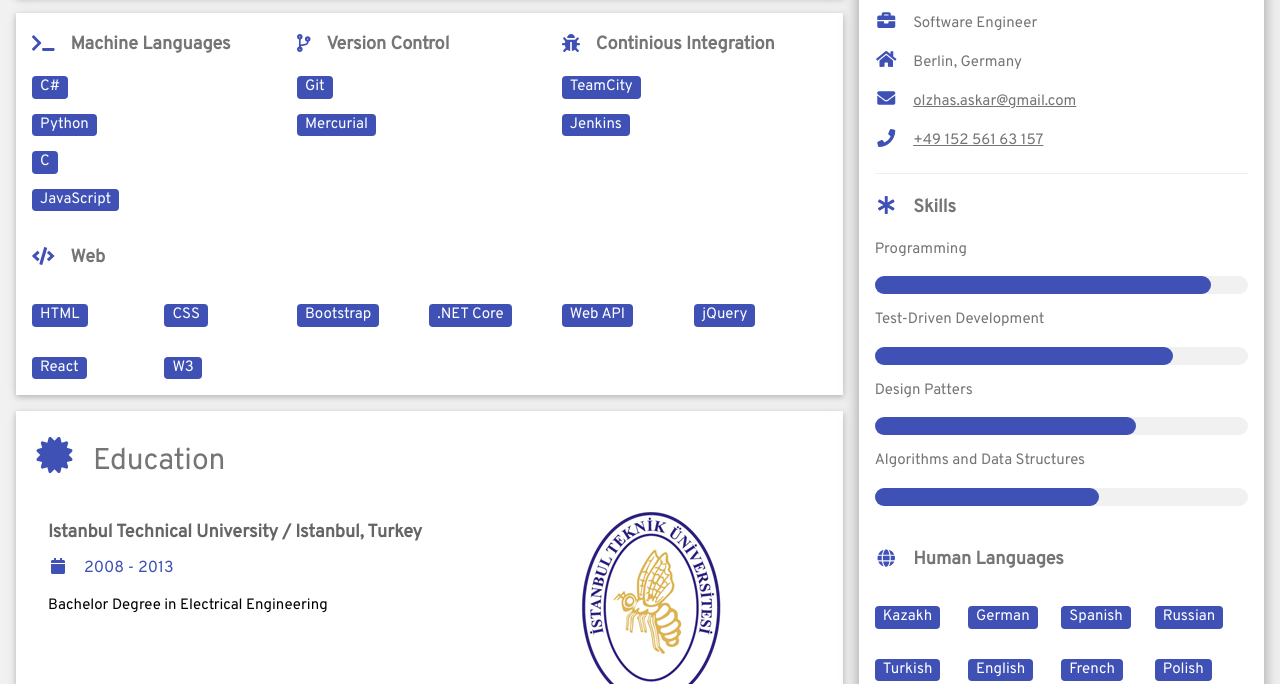
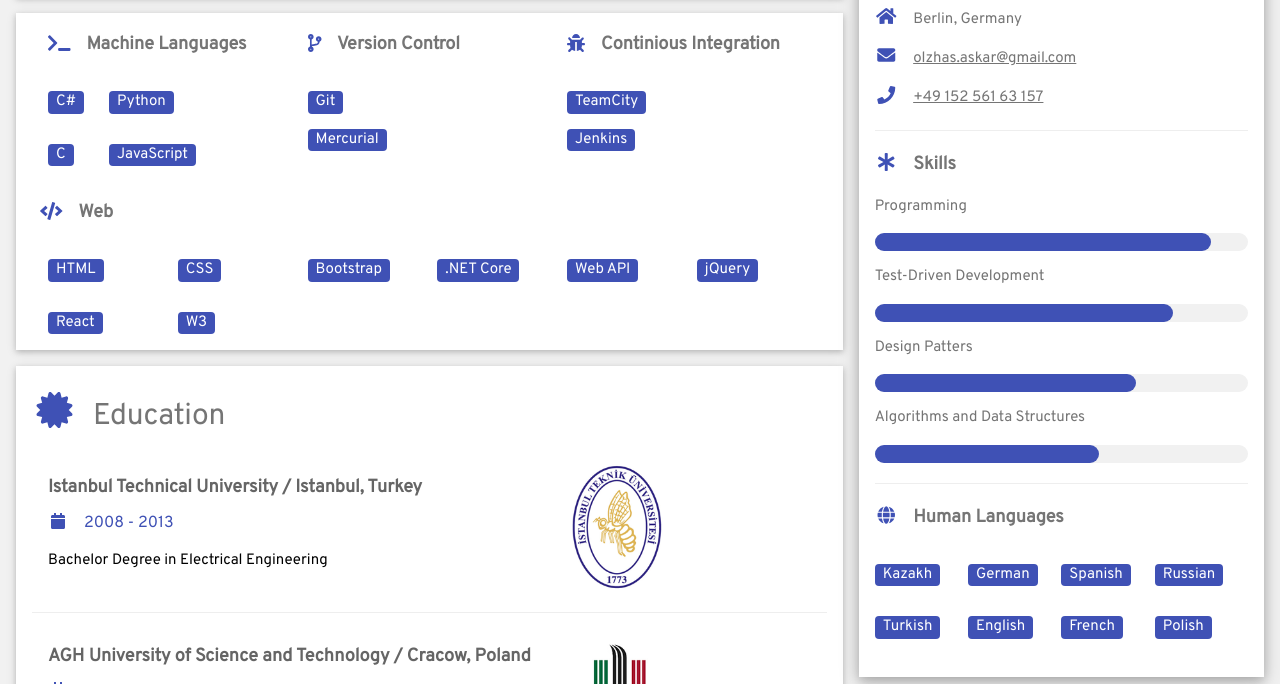
Before and after one commit to pheeria/cv, a plain HTML site: page index.html in a window 1280 px wide. Shown: the part 436-1120 px from the top of the page. Drawn offline with nearby package versions, Linux system fonts and the light colour scheme.

Commit message:
Cut the picture

```diff
--- a/index.html
+++ b/index.html
@@ -36,26 +36,42 @@ html,body,h1,h2,h3,h4,h5,h6 {font-family: "Overpass" }
       </div>
 
       <div class="w3-container w3-card w3-white w3-text-grey w3-margin-bottom">
-        <div class="w3-row">
+        <div class="w3-row-padding">
           <div class="w3-third">
             <p class="w3-large"><b><i class="fas fa-terminal w3-margin-right w3-text-indigo"></i>Machine Languages</b></p>
+            <div class="w3-row">
+              <div class="w3-col s3">
                 <p><span class="w3-tag w3-indigo w3-round">C#</span></p>
+              </div>
+              <div class="w3-col s3">
                 <p><span class="w3-tag w3-indigo w3-round">Python</span></p>
+              </div>
+            </div>
+            <div class="w3-row">
+              <div class="w3-col s3">
                 <p><span class="w3-tag w3-indigo w3-round">C</span></p>
+              </div>
+              <div class="w3-col s3">
                 <p><span class="w3-tag w3-indigo w3-round">JavaScript</span></p>
+              </div>
+            </div>
           </div>
           <div class="w3-third">
             <p class="w3-large"><b><i class="fas fa-code-branch w3-margin-right w3-text-indigo"></i>Version Control</b></p>
+            <div class="w3-row">
               <p><span class="w3-tag w3-indigo w3-round">Git</span></p>
               <p><span class="w3-tag w3-indigo w3-round">Mercurial</span></p>
             </div>
+          </div>
           <div class="w3-third">
             <p class="w3-large"><b><i class="fas fa-bug w3-margin-right w3-text-indigo"></i>Continious Integration</b></p>
+            <div class="w3-row">
               <p><span class="w3-tag w3-indigo w3-round">TeamCity</span></p>
               <p><span class="w3-tag w3-indigo w3-round">Jenkins</span></p>
             </div>
           </div>
-        <div class="w3-row">
+        </div>
+        <div class="w3-row-padding">
           <p class="w3-large"><b><i class="fas fa-code w3-margin-right w3-text-indigo"></i>Web</b></p>
           <div class="w3-col s2">
             <p><span class="w3-tag w3-indigo w3-round">HTML</span></p>
@@ -93,7 +109,7 @@ html,body,h1,h2,h3,h4,h5,h6 {font-family: "Overpass" }
             <p>Bachelor Degree in Electrical Engineering</p>
           </div>
           <div class="w3-third">
-            <img src="./images/itu.gif" class="w3-image" alt="ITU">
+            <img src="./images/itu.gif" class="w3-image" style="width:50%" alt="ITU">
           </div>
         </div>
         <hr>
@@ -104,7 +120,7 @@ html,body,h1,h2,h3,h4,h5,h6 {font-family: "Overpass" }
             <p>Exchange year Erasmus LLP</p><br>
           </div>
           <div class="w3-third">
-            <img src="./images/agh.jpg" class="w3-image" alt="AGH">
+            <img src="./images/agh.jpg" class="w3-image" style="width:50%" alt="AGH">
           </div>
         </div>
       </div>
@@ -146,7 +162,7 @@ html,body,h1,h2,h3,h4,h5,h6 {font-family: "Overpass" }
           <div class="w3-light-grey w3-round-xlarge w3-small">
             <div class="w3-round-xlarge w3-indigo" style="height:18px;width:60%"></div>
           </div>
-          <br>
+          <hr>
 
           <p class="w3-large w3-text-theme"><b><i class="fa fa-globe fa-fw w3-margin-right w3-text-indigo"></i>Human Languages</b></p>
           <div class="w3-row">
```
Also changed, not shown: images/olzhas.png. Lines whose indentation alone changed are shown as unchanged.
